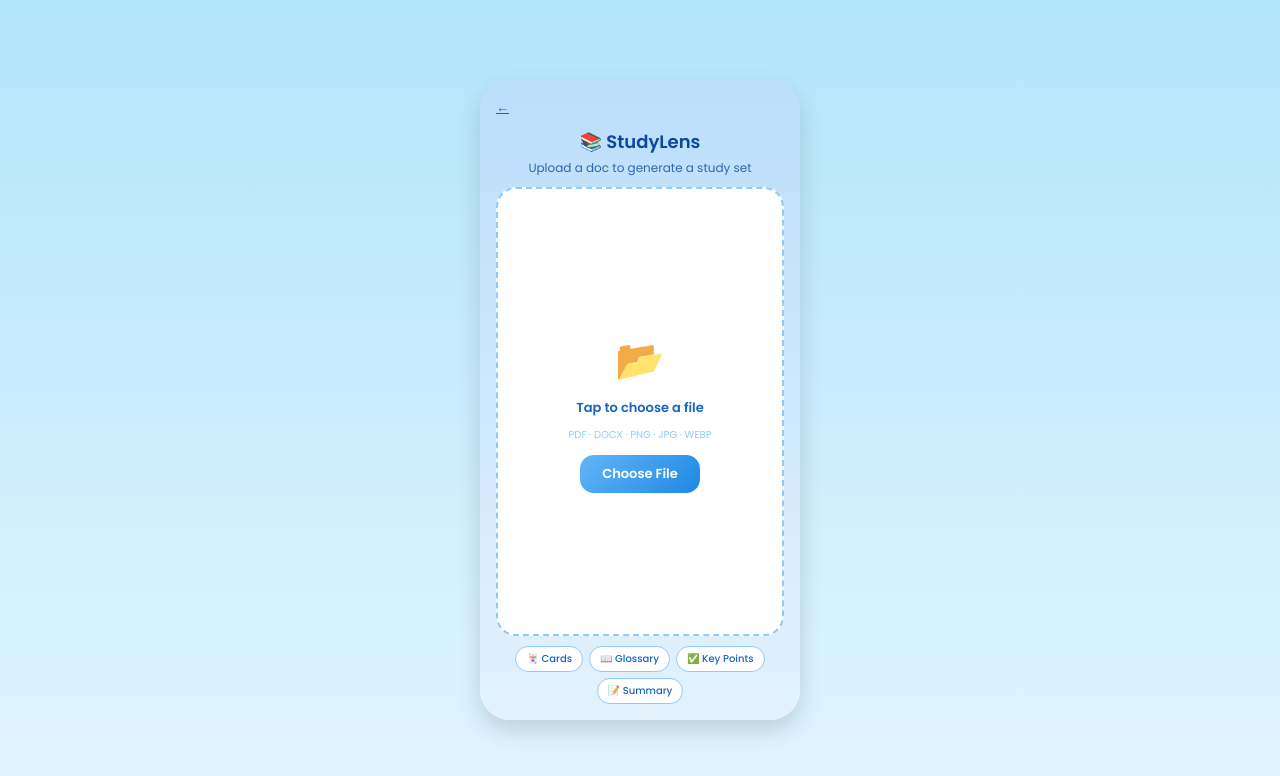
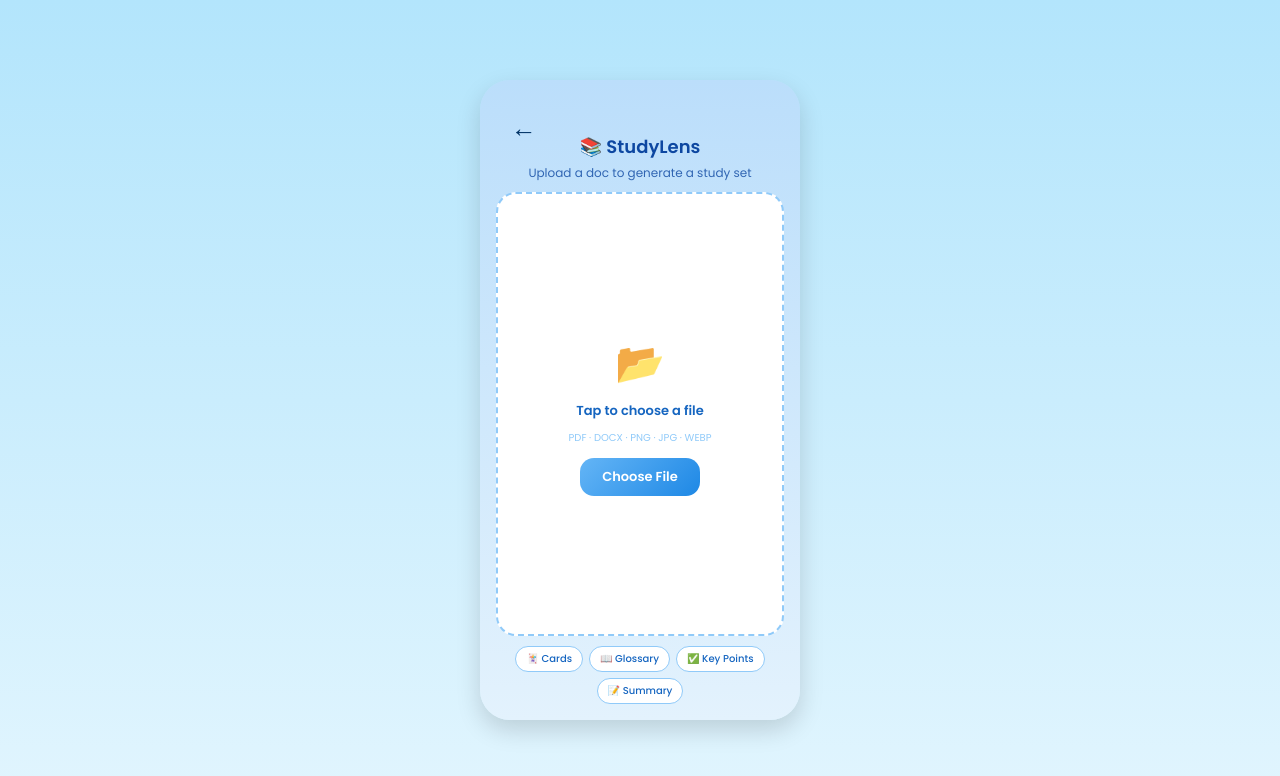
Before and after one commit to BaharFatima/mindflex-braingym, a website: page StudyLens.html in a window 1280 px wide. Drawn offline with nearby package versions, Linux system fonts and the light colour scheme; a script that the page names is missing.

Commit message:
Update StudyLens.html

```diff
--- a/StudyLens.html
+++ b/StudyLens.html
@@ -41,19 +41,16 @@
       flex-shrink: 0;
     }
 
-    .back-btn {
-      background: none;
-      border: none;
+
+ .back-btn {
+      position: relative;
+      top: 15px;
+      left: 15px;
+      font-size: 1.6rem;
       cursor: pointer;
-      display: flex;
-      align-items: center;
-      gap: 4px;
-      color: #1565C0;
-      font-Size: 13px;
-      font-weight: 600;
-      font-family: 'Poppins', sans-serif;
-      padding: 4px 0;
-      margin-bottom: 6px;
+      color: #003366;
+      font-weight: bold;
+      text-decoration: none;
     }
 
     .header-title {
@@ -620,9 +617,7 @@
 <div class="container">
   <!-- Header -->
   <div class="header">
-  <div class="left-header">
-        <a href="Studyzone.html" class="back-btn">←</a>
-        </div>
+    <a href="main.html" class="back-btn">←</a>
     <div class="header-title">
       <h2 id="headerTitle">📚 StudyLens</h2>
       <p id="headerSubtitle">Upload a doc to generate a study set</p>
```
